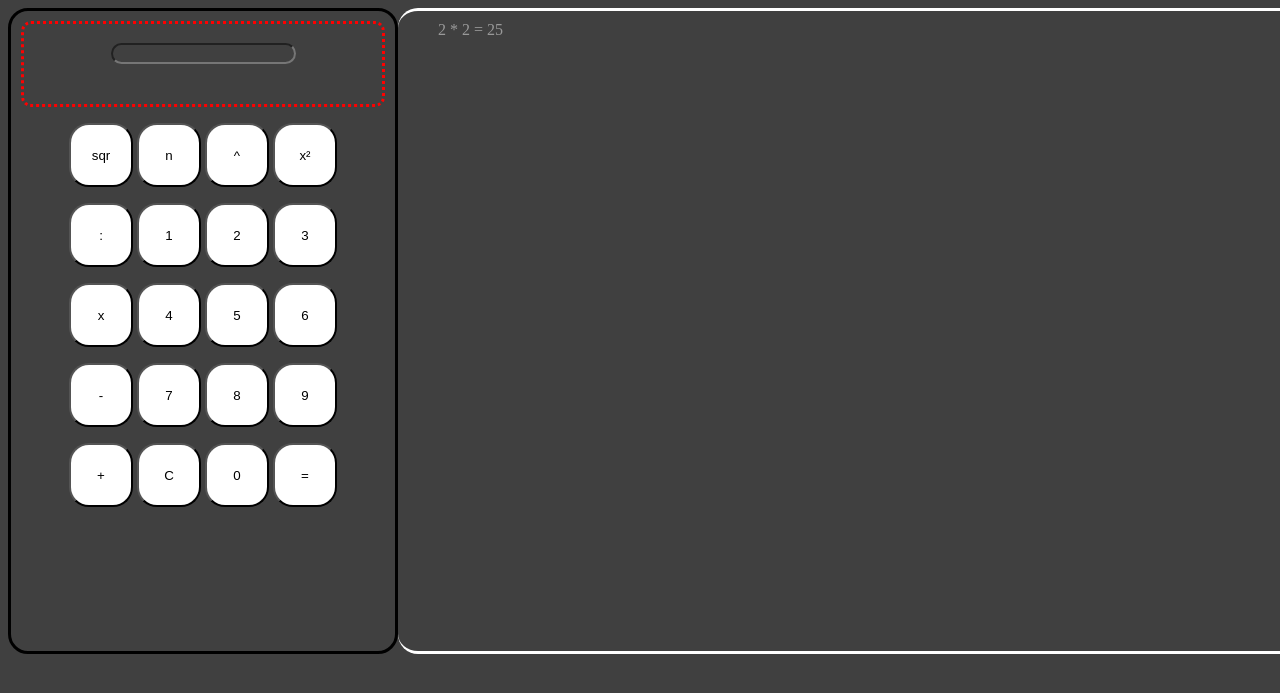
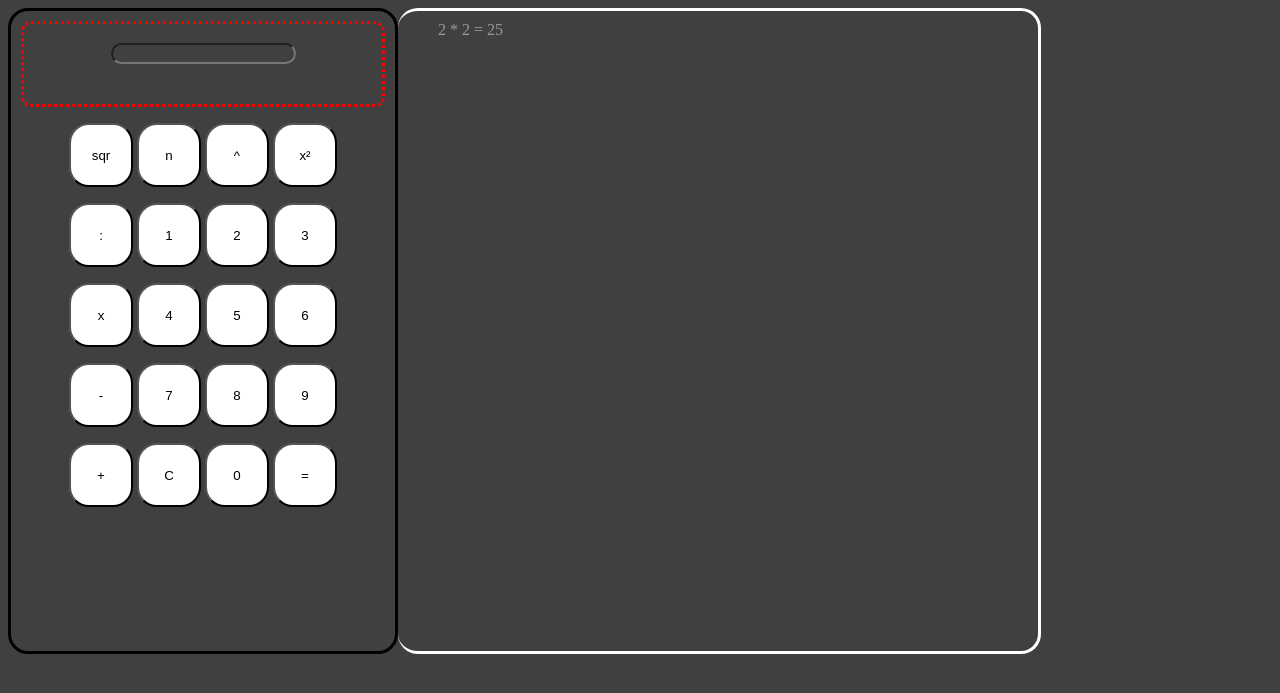
Before and after one commit to SkarlaxRobotics/taschenrechner, a Flask app: page / in a window 1280 px wide; the page is wider, and only the part inside the window is pictured. Shown: the top 693 px of that part. Run offline with Flask 2, Linux system fonts and the light colour scheme; data comes from the database, SQL or seed files in the repository; parts of the project's set-up code (start-up, migrations or seed data) failed here and were passed over.

Commit message:
max-width: 50vw;

```diff
--- a/static/css/style.css
+++ b/static/css/style.css
@@ -22,6 +22,7 @@ body { 	background-color: #404040;
     height: 80vh;
     text-align: left;
     width: fit-content;
+    max-width: 50vw;
     border: 3px solid white;
     border-left: none;
     border-radius: 20px;
```
